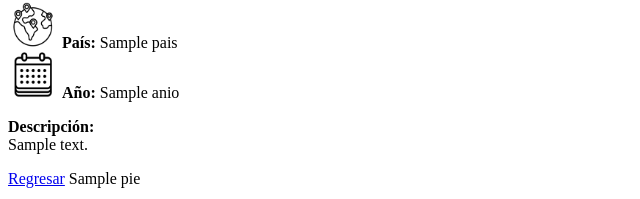
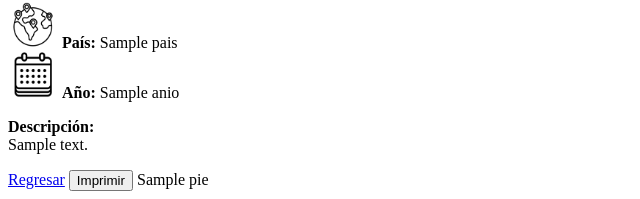
Before and after one commit to ashantyceballos/LIBRERIA-CRUD-LOGIN-CODEIGNITER, a CodeIgniter 4 app: the page made by app/Views/mostrar.php in a window 1280 px wide. Shown: the part 716-915 px from the top of the page, without its empty margins (0-640 px from the left). Run offline with PHP 8.4 and a stand-in for CodeIgniter, Linux system fonts and the light colour scheme; the template is opened without the code that fills it: most values are stand-ins (such as "Sample title", 1, 10 or a date in 2020); grey boxes marked "Sample" are stand-in pictures; some libraries are stand-ins or nearby versions.

Commit message:
Add files via upload

```diff
--- a/app/Views/mostrar.php
+++ b/app/Views/mostrar.php
@@ -52,5 +52,6 @@
         </div>
         <p><strong>Descripción: </strong><br><?=$libro['descripcion'];?><br></p>
         <a href="<?=base_url('libreria')?>" class="btn btn-info" type="button">Regresar</a>
+        <button type="button" class="btn btn-info fas fa-print" onclick="javascrip:window.print()">Imprimir</button>
    </body>
 <?= $pie ?>
```
Also changed, not shown: app/Views/buscar.php (line endings or trailing spaces), app/Views/login.php (line endings or trailing spaces).
